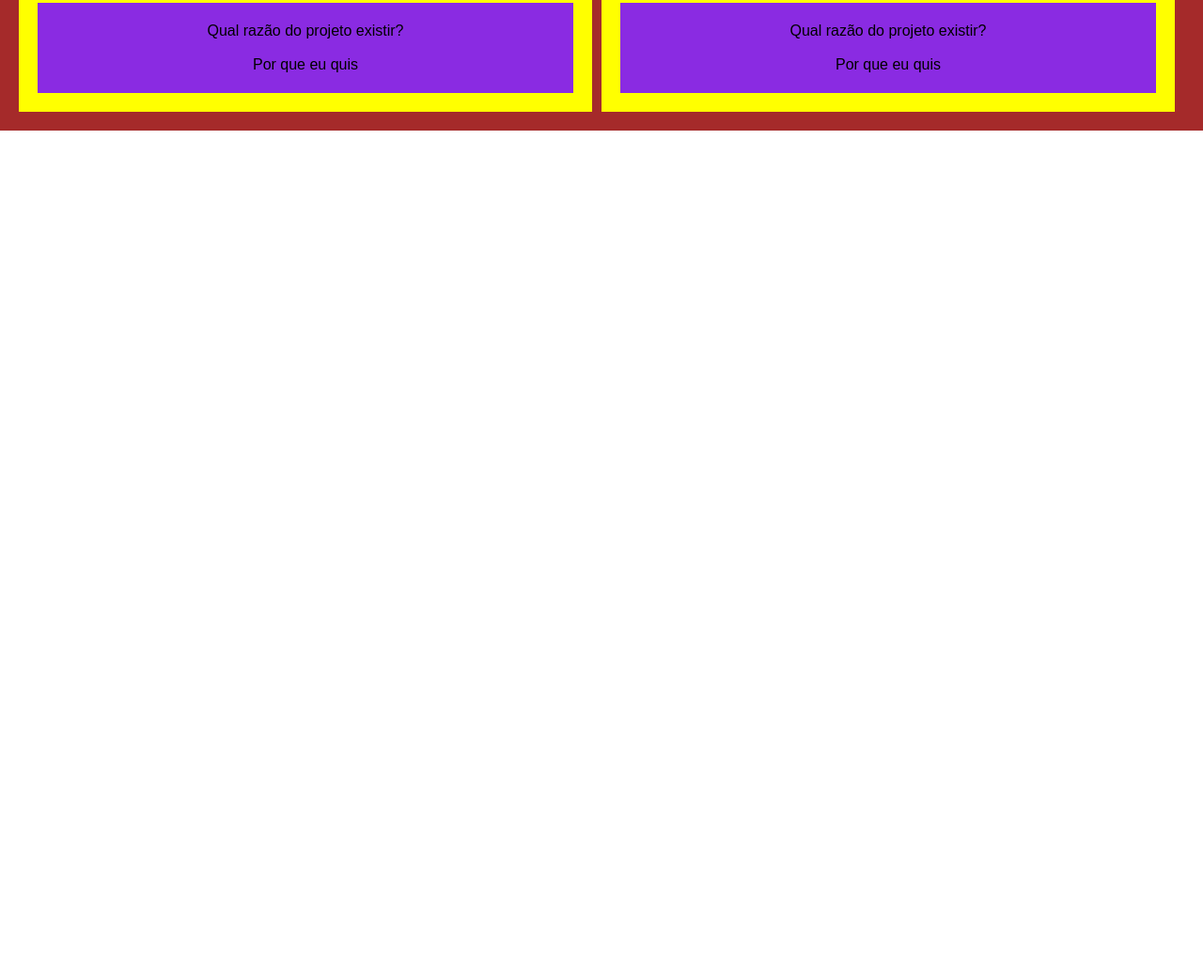
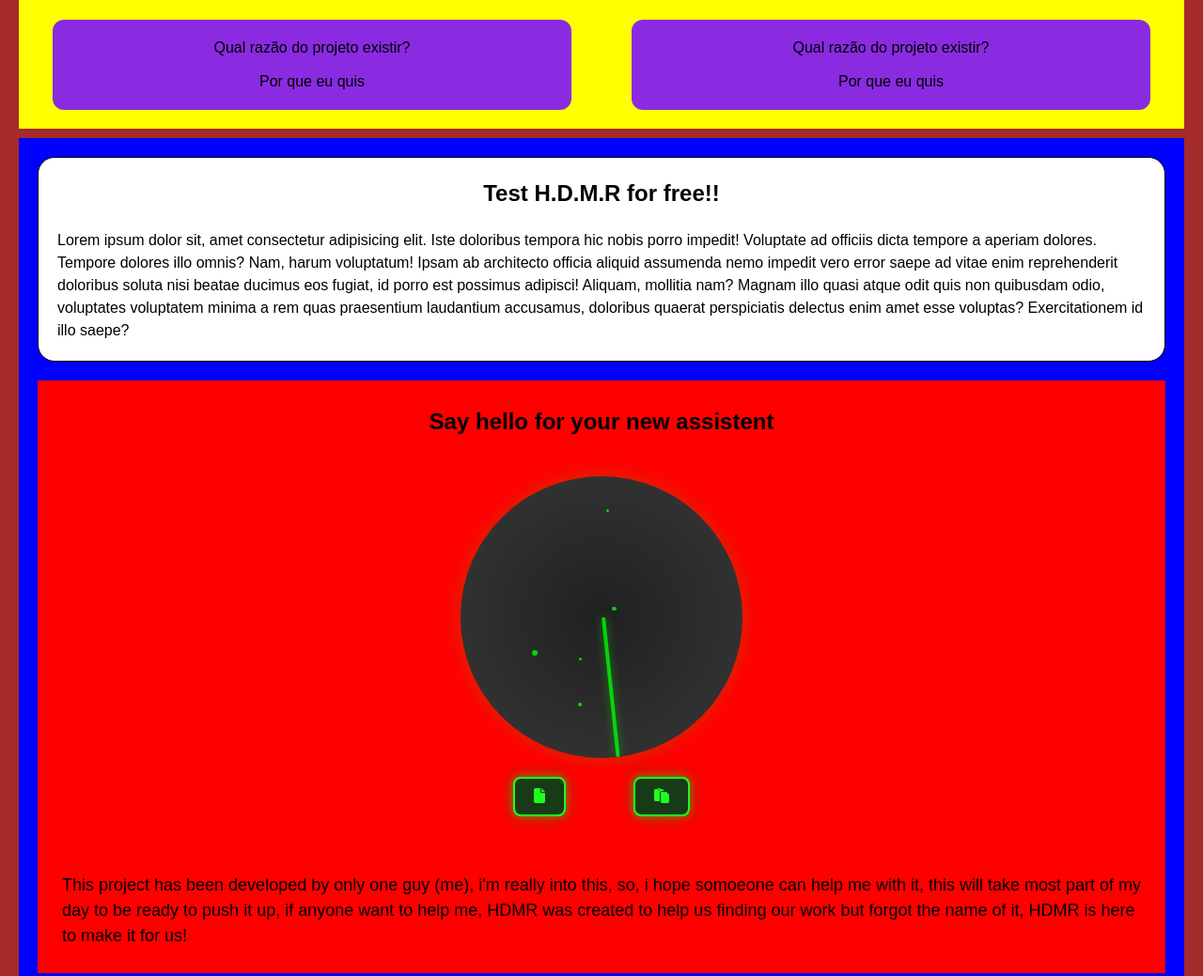
Before and after one commit to Fabio42-sys/H.M.D.R_Project, a website: page index.html in a window 1280 px wide. Shown: the part 489-1528 px from the top of the page at 94% size. Before the commit the page ends 800 px from the top, so only its background shows below. Drawn offline with nearby package versions, Linux system fonts and the light colour scheme.

Commit message:
feat: criação do scanner, funcionalida e estilo do mesmo. feat: criação do conteudo do centro a pagina

```diff
--- a/CSS/main.css
+++ b/CSS/main.css
@@ -3,24 +3,92 @@
     background-color: brown;
     padding: 20px;
     display: flex;
+    flex-direction: row;
+    flex-wrap: wrap;
     gap: 10px;
 }
 
 .about {
-    width: 50%;
+    width: 100%;
     background-color: yellow;
     display: flex;
     padding: 20px;
     gap: 32px;
-    flex-direction: column;
+    flex-direction: row;
+    flex-wrap: wrap;
+    justify-content: space-around;
 }
 
 .questions {
-    width: 100%;
+    width: 46%;
     background-color: blueviolet;
     display: flex;
     flex-direction: column;
     gap: 12px;
     align-items: center;
     padding: 18px;
+    border-radius: 12px;
 }
+
+.project {
+    background-color: blue;
+    padding: 20px;
+    display: flex;
+    flex-direction: column;
+    gap: 20px;
+}
+
+.reason {
+    background-color: #fff;
+    display: flex;
+    flex-direction: column;
+    align-items: center;
+    gap: 20px;
+    padding: 20px;
+    border-radius: 18px;
+    border: 1px solid #000;
+}
+
+.projectFormat {
+    background-color: red;
+    width: 100%;
+    display: flex;
+    flex-direction: column;
+    align-items: center;
+    gap: 20px;
+    padding: 26px;
+}
+
+.HDMR {
+    padding: 20px;
+}
+
+.goals {
+    background-color: #173B17; /* Verde escuro profundo */
+    color: #1FFF1F; /* Verde neon para contraste no texto */
+    border: 2px solid #1FFF1F; /* Contorno com brilho verde */
+    border-radius: 8px; /* Bordas arredondadas */
+    box-shadow: 0 0 10px rgba(31, 255, 31, 0.5), 0 0 20px rgba(15, 128, 15, 0.4); /* Efeito neon suave */
+    font-size: 16px;
+    font-family: 'Arial', sans-serif;
+    padding: 10px 20px;
+    cursor: pointer;
+    transition: background-color 0.3s ease, box-shadow 0.3s ease;
+}
+
+.goals:hover {
+    background-color: #1A481A; /* Verde escuro mais vibrante ao passar o mouse */
+    box-shadow: 0 0 20px rgba(31, 255, 31, 0.8), 0 0 30px rgba(15, 128, 15, 0.6);
+}
+
+.goalsArea {
+    width: 100%;
+    display: flex;
+    align-items: center;
+    justify-content: space-around;
+    padding: 20px;
+}
+
+.projectFormat p {
+    font-size: 18px;
+}
--- /dev/null
+++ b/CSS/scanner.css
@@ -0,0 +1,21 @@
+.scanner-container {
+    position: relative;
+    width: 300px;
+    height: 300px;
+    background: radial-gradient(circle, #202020, #383838);
+    border-radius: 50%;
+    overflow: hidden;
+    box-shadow: 0 0 20px rgba(0, 255, 0, 0.2);
+}
+
+.inner-line {
+    position: absolute;
+    width: 4px; /* Espessura da linha */
+    height: 50%; /* Metade do diâmetro do círculo */
+    background-color: rgba(0, 255, 0, 0.8);
+    box-shadow: 0 0 10px rgba(0, 255, 0, 0.5);
+    border-radius: 2px;
+    left: 50%; /* Centraliza horizontalmente */
+    transform-origin: 50% 100%; /* Pivô de rotação na base da linha */
+    transform: translate(-50%, -50%) rotate(0deg); /* Alinha a linha no centro */
+}
--- /dev/null
+++ b/JS/scanner.js
@@ -0,0 +1,47 @@
+// Anime.js animation for the internal scanning line
+anime({
+    targets: '.inner-line',
+    rotate: [0, 360],
+    easing: 'linear',
+    duration: 2000,
+    loop: true,
+});
+
+
+
+// Generate random dots during the scan
+const dotsContainer = document.querySelector('.dots');
+
+function createDot() {
+    const dot = document.createElement('div');
+    dot.classList.add('dot');
+
+    // Random position inside the circular area
+    const radius = 150; // Metade da largura/altura do scanner-container
+    const angle = Math.random() * 2 * Math.PI;
+    const distance = Math.random() * radius * 0.9;
+
+    const x = Math.cos(angle) * distance + radius;
+    const y = Math.sin(angle) * distance + radius;
+
+    dot.style.left = `${x}px`;
+    dot.style.top = `${y}px`;
+
+    // Random size
+    const size = Math.random() * 5 + 2; // between 2px and 7px
+    dot.style.width = `${size}px`;
+    dot.style.height = `${size}px`;
+    dot.style.position = 'absolute';
+    dot.style.backgroundColor = 'rgba(0, 255, 0, 0.8)';
+    dot.style.borderRadius = '50%';
+
+    dotsContainer.appendChild(dot);
+
+    // Remove dot after a short time
+    setTimeout(() => {
+        dot.remove();
+    }, 500);
+}
+
+// Generate dots periodically
+setInterval(createDot, 100);
--- a/index.html
+++ b/index.html
@@ -8,6 +8,7 @@
     <link rel="stylesheet" href="./CSS/reset.css">
     <link rel="stylesheet" href="./CSS/header.css">
     <link rel="stylesheet" href="./CSS/main.css">
+    <link rel="stylesheet" href="./CSS/scanner.css">
     <title>H.D.M.R Project</title>
 </head>
 
@@ -16,7 +17,8 @@
     <header class="highPoint" id="Header">
         <nav class="Hnav">
             <div class="greeting">
-                <p id="wellcome" class="wellcome">Sejam bem vindos ao H.M.D.R seu auxio na hora de guardar e achar tarefas</p>
+                <p id="wellcome" class="wellcome">Sejam bem vindos ao H.M.D.R seu auxio na hora de guardar e achar
+                    tarefas</p>
             </div>
             <div class="icons">
                 <i class="fa-solid fa-user"></i>
@@ -64,7 +66,40 @@
             </div>
         </section>
         <section class="project">
+            <div class="reason">
+                <h1> Test H.D.M.R for free!! </h1>
+                <p>Lorem ipsum dolor sit, amet consectetur adipisicing elit. Iste doloribus tempora hic nobis porro
+                    impedit! Voluptate ad officiis dicta tempore a aperiam dolores. Tempore dolores illo omnis? Nam,
+                    harum voluptatum!
+                    Ipsam ab architecto officia aliquid assumenda nemo impedit vero error saepe ad vitae enim
+                    reprehenderit doloribus soluta nisi beatae ducimus eos fugiat, id porro est possimus adipisci!
+                    Aliquam, mollitia nam?
+                    Magnam illo quasi atque odit quis non quibusdam odio, voluptates voluptatem minima a rem quas
+                    praesentium laudantium accusamus, doloribus quaerat perspiciatis delectus enim amet esse voluptas?
+                    Exercitationem id illo saepe?
+                </p>
+            </div>
 
+            <div class="projectFormat">
+                <h1> Say hello for your new assistent </h1>
+                <div class="HDMR">
+                    <div class="scanner-container">
+                        <div class="scanner">
+                            <div class="inner-line"></div> <!-- Linha interna -->
+                        </div>
+                        <div class="dots"></div>
+                    </div>
+                    <div class="goalsArea">
+                        <button type="button" class="goals">
+                            <i class="fa-solid fa-file"></i>
+                        </button>
+                        <button type="button" class="goals">
+                            <i class="fa-solid fa-paste"></i>
+                        </button>
+                    </div>
+                </div>
+                <p>This project has been developed by only one guy (me), i'm really into this, so, i hope somoeone can help me with it, this will take most part of my day to be ready to push it up, if anyone want to help me, HDMR was created to help us finding our work but forgot the name of it, HDMR is here to make it for us!</p>
+            </div>
         </section>
     </main>
 
@@ -74,6 +109,7 @@
 
     <script src="https://cdnjs.cloudflare.com/ajax/libs/animejs/3.2.2/anime.min.js"></script>
     <script src="./JS/headerAnimation.js"></script>
+    <script src="./JS/scanner.js"></script>
 </body>
 
 </html>
--- a/package.json
+++ b/package.json
@@ -1,6 +1,8 @@
 {
   "devDependencies": {
+    "@rocketseat/eslint-config": "^2.2.2",
     "animejs": "^3.2.2",
+    "eslint": "^9.15.0",
     "prettier": "^3.4.1"
   }
 }
```
Also changed, not shown: 1 other file.
